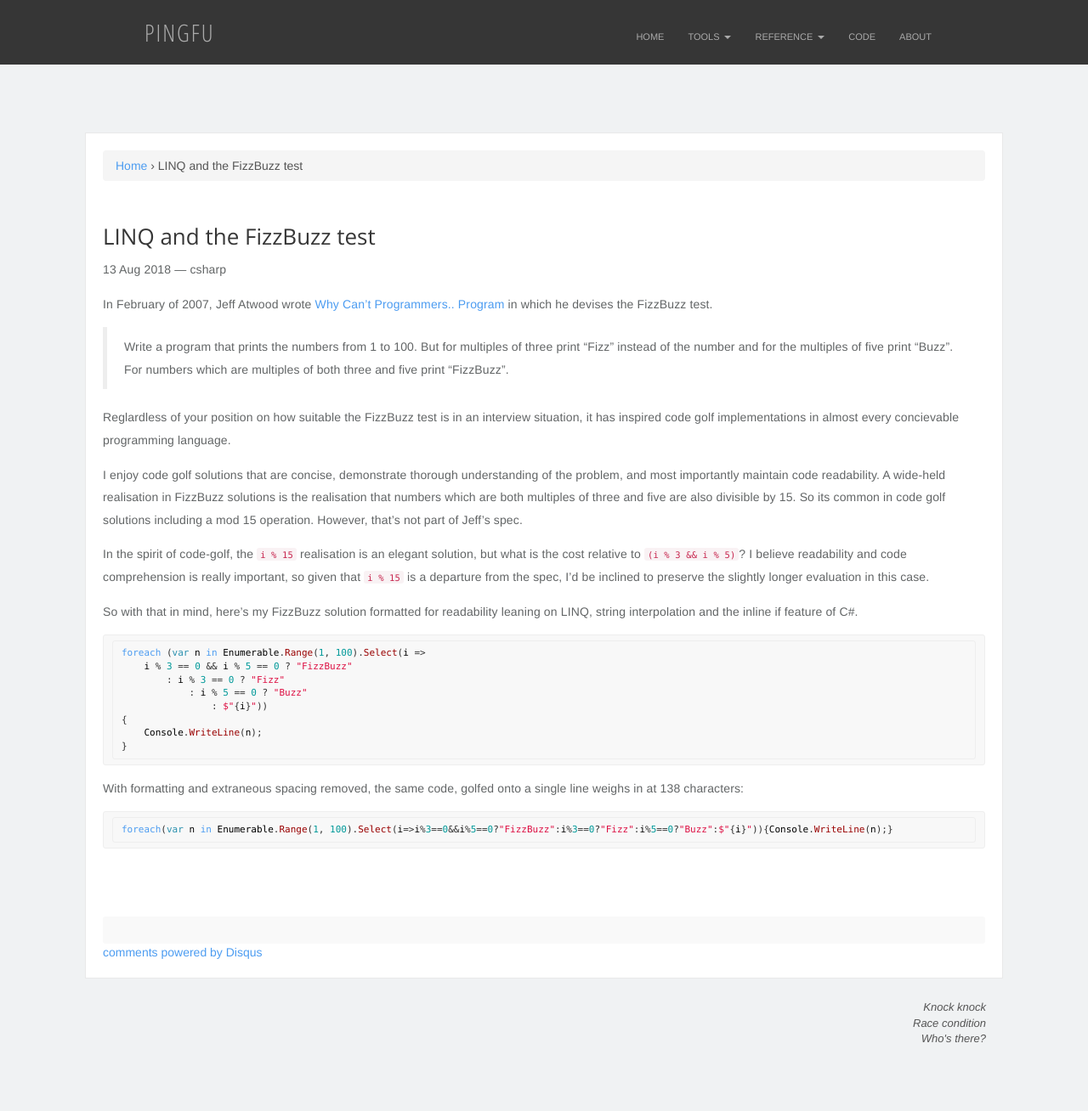
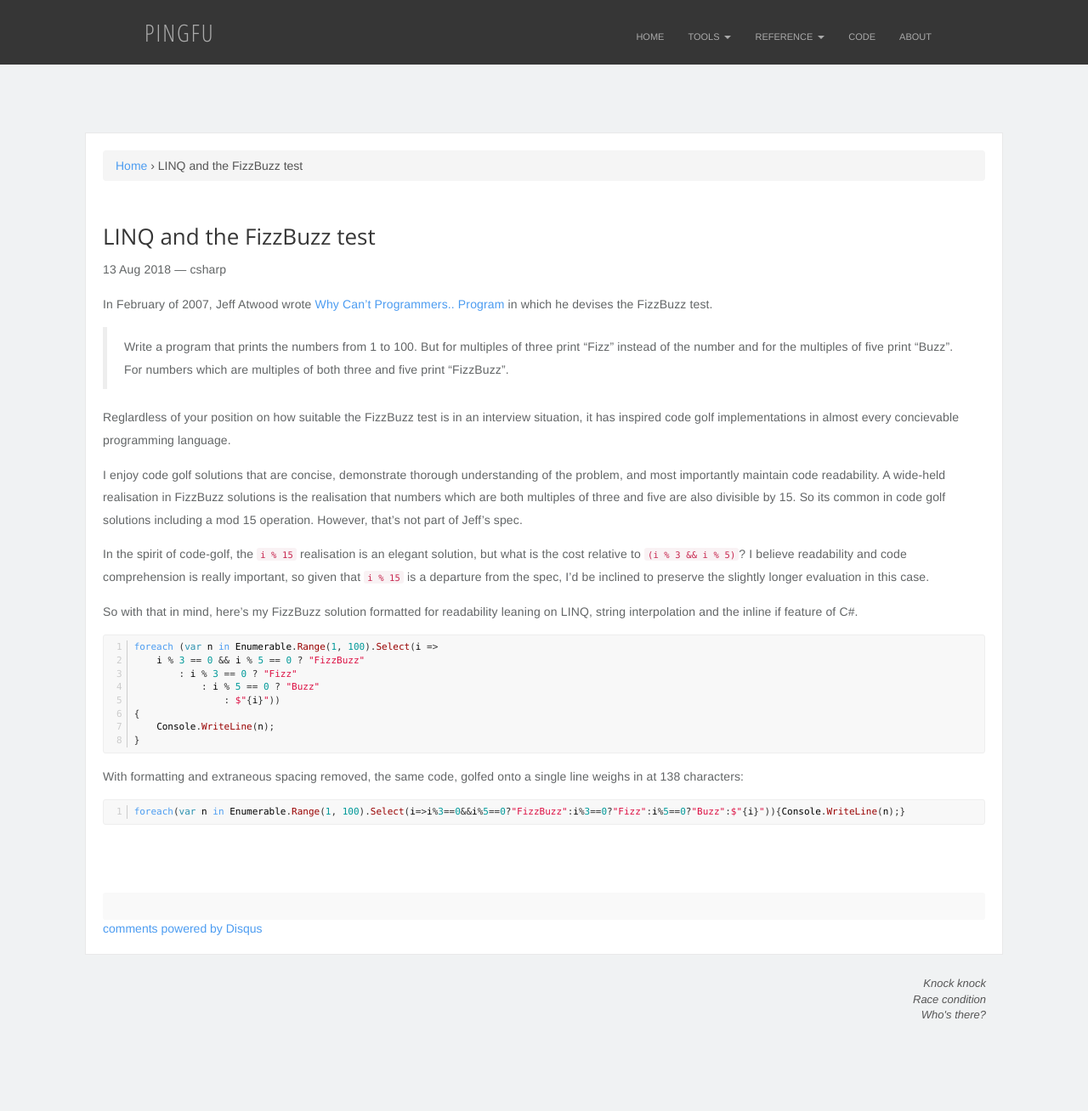
Before and after one commit to pingfu/pingfu.github.io, a Jekyll site: the page built from _posts/2018-08-13-linq-and-the-fizzbuzz-test.md, in a window 1280 px wide. Shown: the whole page at 85% size. Built offline with Jekyll 4.4.1, drawn with Linux system fonts in a browser that asks for light colours; nearby versions of some CDN libraries; comment, search, counter and statistics services are not loaded; after the commit the page ends 1280 px from its top, so only the background shows below that.

Commit message:
update code highlighting tags

````diff
--- a/_posts/2018-08-13-linq-and-the-fizzbuzz-test.md
+++ b/_posts/2018-08-13-linq-and-the-fizzbuzz-test.md
@@ -19,7 +19,8 @@ In the spirit of code-golf, the `i % 15` realisation is an elegant solution, but
 
 So with that in mind, here's my FizzBuzz solution formatted for readability leaning on LINQ, string interpolation and the inline if feature of C#.
 
-```csharp
+{% highlight csharp linenos %}
+{% raw %}
 foreach (var n in Enumerable.Range(1, 100).Select(i =>
     i % 3 == 0 && i % 5 == 0 ? "FizzBuzz"
         : i % 3 == 0 ? "Fizz"
@@ -28,10 +29,13 @@ foreach (var n in Enumerable.Range(1, 100).Select(i =>
 {
     Console.WriteLine(n);
 }
-```
+{% endraw %}
+{% endhighlight %}
 
 With formatting and extraneous spacing removed, the same code, golfed onto a single line weighs in at 138 characters:
 
-```csharp
+{% highlight csharp linenos %}
+{% raw %}
 foreach(var n in Enumerable.Range(1, 100).Select(i=>i%3==0&&i%5==0?"FizzBuzz":i%3==0?"Fizz":i%5==0?"Buzz":$"{i}")){Console.WriteLine(n);}
-```
+{% endraw %}
+{% endhighlight %}
````
